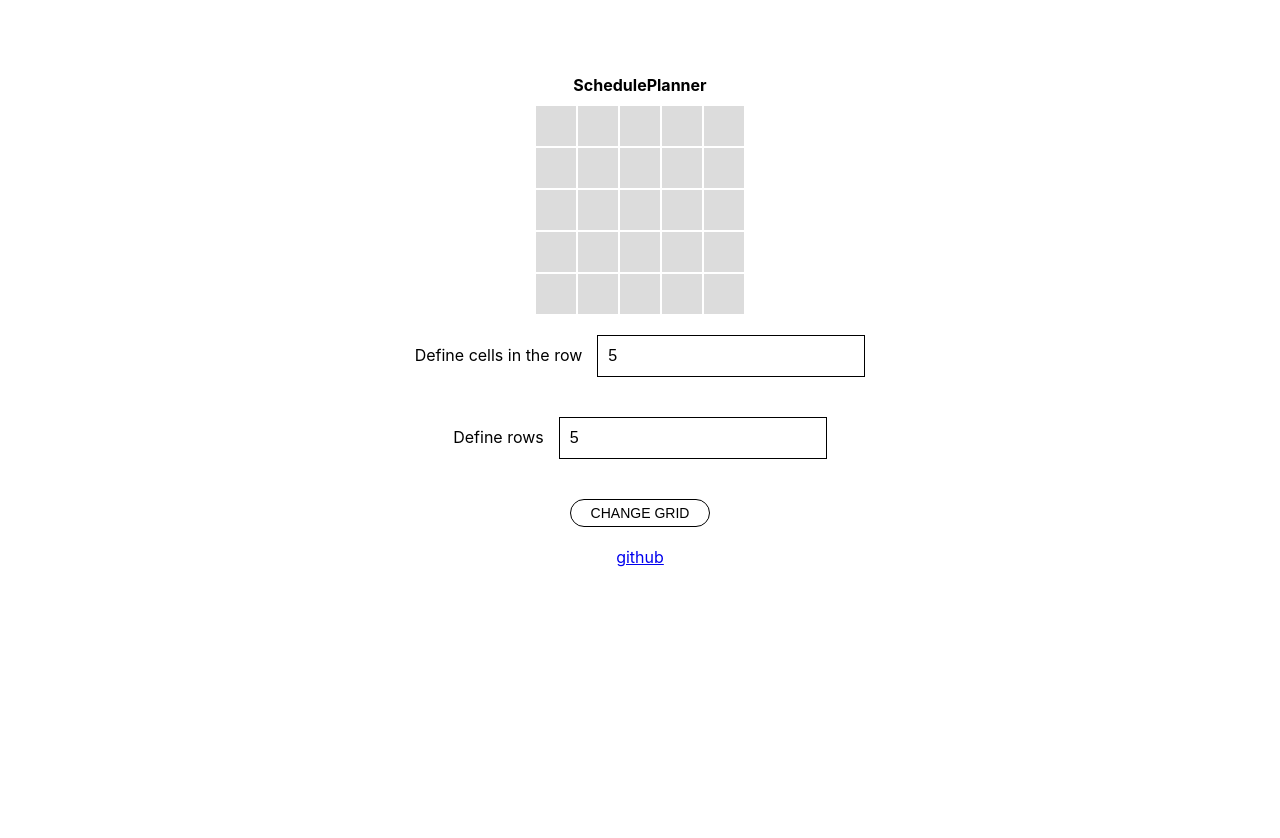
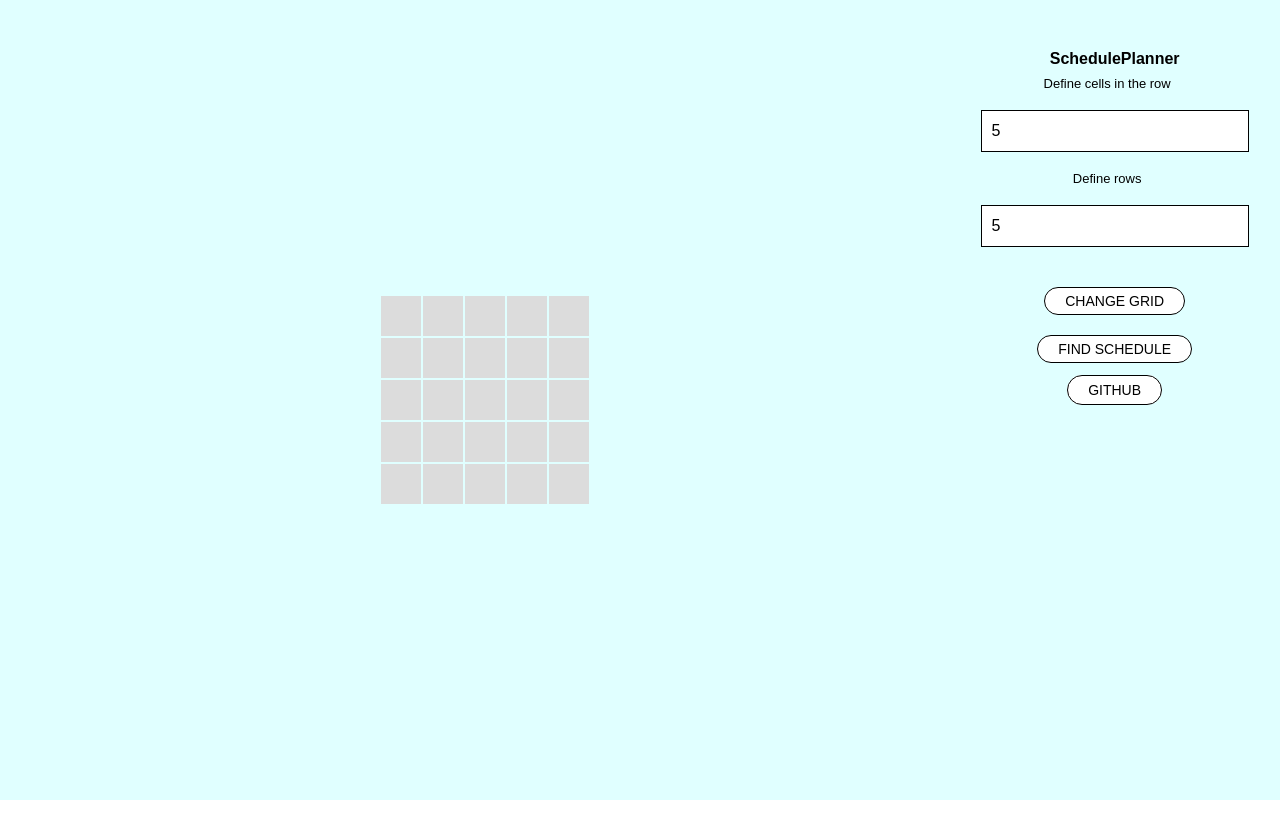
Before and after one commit to oleggr/SchedulePlanner, a React (Create React App) app in the folder frontend/: page / in a window 1280 px wide. Shown: the top 838 px of the page. After the commit the page ends 800 px from the top, so only its background shows below. Built offline with nearby package versions, Linux system fonts and the light colour scheme.

Commit message:
landing updated

```diff
--- a/frontend/src/App.css
+++ b/frontend/src/App.css
@@ -1,15 +1,15 @@
-.app {
+div.App {
   font-family: sans-serif;
   text-align: center;
 }
 
-.app {
+div.App {
   height: 100vh;
   width: 100vw;
   display: flex;
-  flex-direction: column;
   overflow: hidden;
   color: #000000;
+  background-color: lightcyan;
   font-size: 13px;
   line-height: 1;
 }
@@ -32,6 +32,28 @@ button {
 }
 
 button:hover {
+  background-color: black;
+  color: white;
+}
+
+
+.btn {
+  font-size: 14px;
+  color: black;
+  background-color: white;
+  border: 1px solid black;
+  border-radius: 40px;
+  line-height: 1;
+  padding: 6px 20px;
+  text-transform: uppercase;
+  text-decoration: none;
+  margin: 20px auto;
+  outline: none;
+  transition: 0.3s ease;
+  text-decoration: none;
+}
+
+.btn:hover {
   background-color: black;
   color: white;
 }
@@ -63,11 +85,24 @@ dd {
   list-style: none;
 }
 
-main {
-  flex-wrap: wrap;
-  justify-content: center;
-  align-items: center;
-  text-align: center;
+div.main {
+  display: flex;
+  width: 100%;
+  flex-direction: row;
+  justify-content: flex-end;
+}
+
+div.map {
+  justify-self: flex-start;
+  align-self: center;
+  width: 100%;
+}
+
+div.settings {
+  justify-self: flex-start;
+  width: 30%;
+  padding-right: 20px;
+  padding-top: 40px;
 }
 
 h1 {
--- a/frontend/src/components/grid.css
+++ /dev/null
@@ -1,8 +0,0 @@
-div.main {
-    height: 100vh;
-    width: 100vw;
-    display: flex;
-    flex-direction: column;
-    overflow: hidden;
-    margin-top: 5%;
-}
--- a/frontend/src/components/grid.js
+++ b/frontend/src/components/grid.js
@@ -1,5 +1,4 @@
 import React from 'react';
-import './grid.css';
 
 const Grid = ({
   grid,
@@ -9,10 +8,12 @@ const Grid = ({
   inputRows,
   setRows,
 }) => {
-  const cells = new Array(grid.cells).fill(0);
-  const rows = new Array(grid.rows).fill(0);
+  const field = new Array(grid.rows).fill(new Array(grid.cells).fill(0));
+
+
 
   const handleClick = (e) => {
+    console.log(this);
     const item = e.target;
     if (item.classList.contains('selected')) {
       item.classList.remove('selected');
@@ -21,21 +22,36 @@ const Grid = ({
     }
   };
 
+  const sendToBackend = (e) => {
+    console.log("send data to host:")
+    console.log(field)
+  }
+
   return (
-    <main>
-      <div class="main">
-        <h1>SchedulePlanner</h1>
 
-        {rows.map((row, index) => (
-          <ul className="row" key={index}>
-            {cells.map((cell, index) => (
-              <li key={index} className="item" onClick={handleClick} />
-            ))}
+    <div className="main">
+      <div className="map">
+        {field.map((field_row, index_row) => (
+          <ul className="row" key={index_row}>
+            {field_row.map((cell, index_cell) => {
+              if(cell) {
+                return <li key={index_cell} className="item selected" custom_x={index_cell} onClick={handleClick.bind(this)}/>
+              } else {
+                return <li key={index_cell} className="item" onClick={handleClick.bind(this)}/>
+              }
+            })}
           </ul>
         ))}
+      </div>
+
+      <div className="settings">
+        <h1>SchedulePlanner</h1>
 
         <div>
           <label htmlFor="cells">Define cells in the row</label>
+        </div>
+
+        <div>
           <input
             type="text"
             placeholder="Define cells in the row"
@@ -45,8 +61,11 @@ const Grid = ({
           />
         </div>
 
+
         <div>
           <label htmlFor="rows">Define rows</label>
+        </div>
+        <div>
           <input
             type="text"
             placeholder="Define rows"
@@ -57,13 +76,17 @@ const Grid = ({
         </div>
 
         <button onClick={handleGridSize}>Change Grid</button>
+        <button onClick={sendToBackend}>Find Schedule</button>
 
-        <div>
-          <a href='https://github.com/oleggr/SchedulePlanner'>github</a>
-        </div>
+        <a
+          className="btn"
+          href='https://github.com/oleggr/SchedulePlanner'
+          target="_blank"
+          rel="noreferrer"
+          >Github</a>
+      </div>
 
-      </div>
-    </main>
+    </div>
   );
 };
 
```
